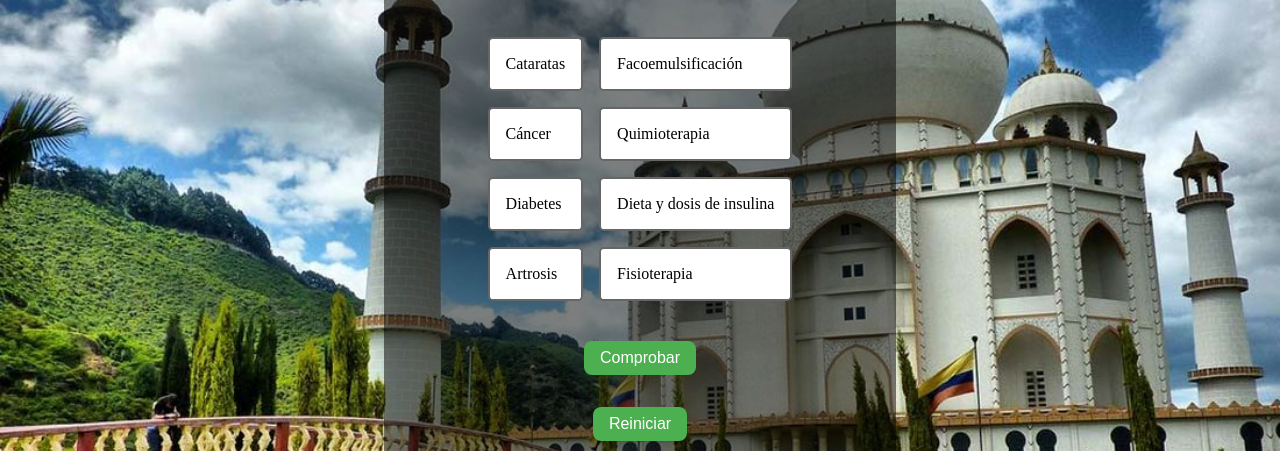
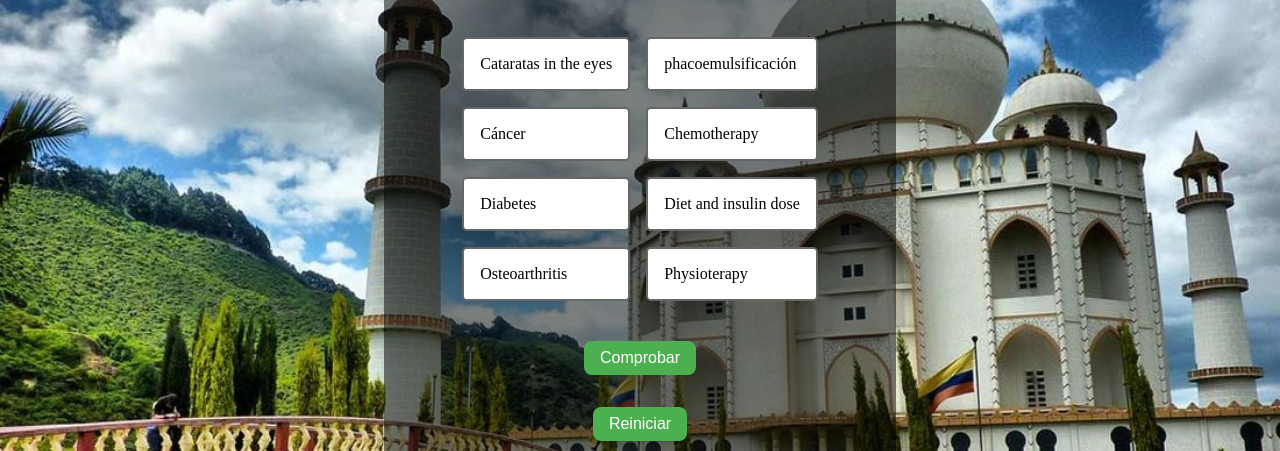
Before and after one commit to Cybert47/English-game-2, a plain HTML site: page index.html in a window 1280 px wide. Shown: the part 214-665 px from the top of the page. Drawn offline with Linux system fonts and the light colour scheme.

Commit message:
Update index.html

```diff
--- a/index.html
+++ b/index.html
@@ -57,16 +57,16 @@ body {
 
       <div class="contenedor">
       <div class="columna1">
-        <div class="caja" data-respuesta="cirugia">Cataratas</div>
+        <div class="caja" data-respuesta="cirugia">Cataratas in the eyes</div>
         <div class="caja" data-respuesta="quimioterapia">Cáncer</div>
         <div class="caja" data-respuesta="dieta-dosis">Diabetes</div>
-        <div class="caja" data-respuesta="fisioterapia">Artrosis</div>
+        <div class="caja" data-respuesta="fisioterapia">Osteoarthritis</div>
       </div>
       <div class="columna2">
-        <div class="caja" data-palabra="cirugia">Facoemulsificación</div>
-        <div class="caja" data-palabra="quimioterapia">Quimioterapia</div>
-        <div class="caja" data-palabra="dieta-dosis">Dieta y dosis de insulina</div>
-        <div class="caja" data-palabra="fisioterapia">Fisioterapia</div>
+        <div class="caja" data-palabra="cirugia">phacoemulsificación</div>
+        <div class="caja" data-palabra="quimioterapia">Chemotherapy</div>
+        <div class="caja" data-palabra="dieta-dosis">Diet and insulin dose</div>
+        <div class="caja" data-palabra="fisioterapia">Physioterapy</div>
       </div>
 
     </div>
```
